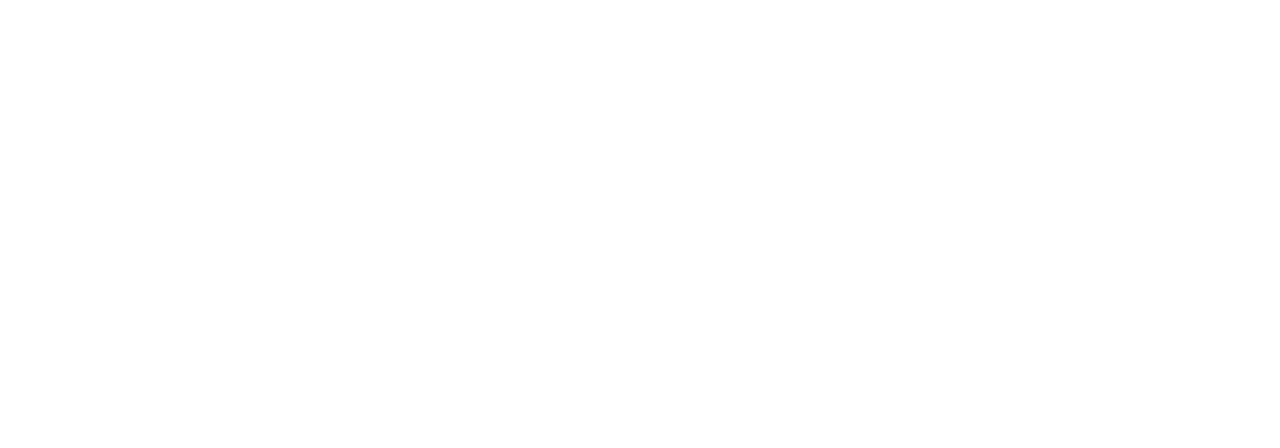
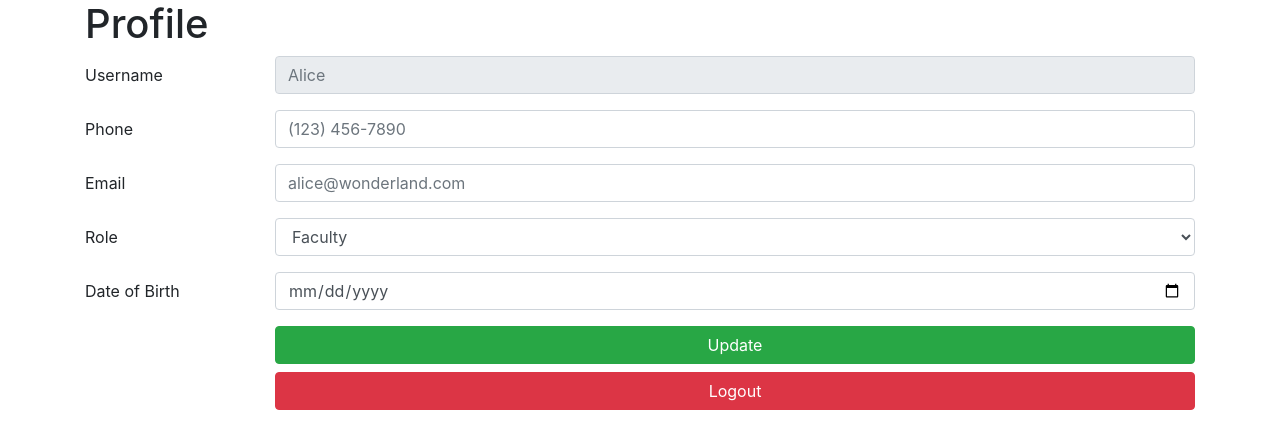
Before and after one commit to Nineluj/SocialCocktail, a React (Create React App) app: page /profile in a window 1280 px wide. Shown: the top 448 px of the page. Built offline with nearby package versions, Linux system fonts and the light colour scheme.

Commit message:
Refactored and added temporary profile page

```diff
--- a/src/App.js
+++ b/src/App.js
@@ -1,12 +1,10 @@
 import React from 'react';
 import './App.scss';
-import {Container, Row, Col, Form} from 'react-bootstrap';
-import CocktailItem from './CocktailItem';
-import CocktailInfoModal from "./CocktailInfoModal";
-import Image from "react-bootstrap/Image";
 import Login from './login/Login';
 import {BrowserRouter as Router, Route, Link} from 'react-router-dom'
 import Register from './register/Register';
+import Profile from './profile/Profile';
+import Search from './search/Search';
 
 class App extends React.Component {
     constructor(props) {
@@ -58,48 +56,12 @@ class App extends React.Component {
 
 
     render() {
-        let { cocktailSearchText, shownCocktails, modalShown } = this.state;
-
         return (
             <Router>
                 <Route exact path="/login" component={Login}/>
                 <Route exact path="/register" component={Register}/>
-                <Route exact path="/" render={() =>
-                    <div className="demo">
-                        { modalShown && <CocktailInfoModal hideModal={this.hideModal} id={this.state.modalCocktailId}/> }
-                        <Container className="demo-main-div">
-                            <Row>
-                                <Col xs={12}>
-
-                                    <Image className="demo-main-image" src={require("./SocialCocktail.svg")}/>
-                                    <h2 className="demo-main-title">SocialCocktail DEMO</h2>
-                                </Col>
-                            </Row>
-                            <Row>
-                                <Col xs={12}>
-                                    <Link to="/login">Login</Link>
-                                    <Link to="/register">Register</Link>
-                                    <Form>
-                                        <Form.Group controlId="exampleForm.ControlInput1">
-                                            <Form.Label>Lookup your favorite cocktail</Form.Label>
-                                            <Form.Control type="text"
-                                                        placeholder="Margarita"
-                                                        value={cocktailSearchText}
-                                                        onChange={this.updateSearch}
-                                            />
-                                        </Form.Group>
-                                    </Form>
-                                </Col>
-                            </Row>
-                            <Row>
-                                <Col xs={12} className="demo-results">
-                                    {shownCocktails !== null && shownCocktails.map(cocktail =>
-                                        <CocktailItem onSelect={this.showInformation} key={cocktail.idDrink} data={cocktail}/>)}
-                                    {shownCocktails === null && <h5>Womp Womp. No matches found.</h5>}
-                                </Col>
-                            </Row>
-                        </Container>
-                    </div>}/>
+                <Route exact path="/profile" component={Profile}/>
+                <Route exact path="/search" component={Search}/>
             </Router>
         );
     }
--- /dev/null
+++ b/src/profile/Profile.js
@@ -0,0 +1,83 @@
+import React from 'react'
+
+class Profile extends React.Component {
+    constructor(props) {
+        super(props)
+    }
+
+    render() {
+        return (
+            <div class="container">
+                <h1>Profile</h1>
+                <form>
+                    <div class="form-group row">
+                        <label for="username"
+                            class="col-sm-2 col-form-label">
+                            Username </label>
+                        <div class="col-sm-10">
+                            <input class="form-control"
+                                id="username"
+                                placeholder="Alice"
+                                readonly="true"/>
+                        </div>
+                    </div>
+                    <div class="form-group row">
+                        <label for="phone"
+                            class="col-sm-2 col-form-label">
+                            Phone </label>
+                        <div class="col-sm-10">
+                            <input class="form-control"
+                                id="phone"
+                                placeholder="(123) 456-7890"
+                                type="tel"/>
+                        </div>
+                    </div>
+                    <div class="form-group row">
+                        <label for="email"
+                            class="col-sm-2 col-form-label">
+                            Email </label>
+                        <div class="col-sm-10">
+                            <input class="form-control"
+                                id="email"
+                                placeholder="alice@wonderland.com"
+                                type="email"/>
+                        </div>
+                    </div>
+                    <div class="form-group row">
+                        <label for="role"
+                            class="col-sm-2 col-form-label">
+                            Role </label>
+                        <div class="col-sm-10">
+                            <select class="form-control"
+                                    id="role">
+                                <option>Faculty</option>
+                                <option>Student</option>
+                                <option>Admin</option>
+                            </select>
+                        </div>
+                    </div>
+                    <div class="form-group row">
+                        <label for="dob"
+                            class="col-sm-2 col-form-label">
+                            Date of Birth </label>
+                        <div class="col-sm-10">
+                            <input class="form-control"
+                                id="dob"
+                                placeholder="mm/dd/yy"
+                                type="date"/>
+                        </div>
+                    </div>
+                    <div class="form-group row">
+                        <label class="col-sm-2 col-form-label"></label>
+                        <div class="col-sm-10">
+                            <button class="btn btn-success btn-block">Update</button>
+                            <button class="btn btn-danger btn-block">Logout</button>
+                        </div>
+                    </div>
+                </form>
+            </div>
+        )
+    }
+}
+
+export default Profile
--- /dev/null
+++ b/src/search/Search.js
@@ -0,0 +1,99 @@
+import React from 'react'
+import {Container, Row, Col, Form} from 'react-bootstrap';
+import CocktailItem from './CocktailItem';
+import CocktailInfoModal from "./CocktailInfoModal";
+import Image from "react-bootstrap/Image";
+import {BrowserRouter as Router, Route, Link} from 'react-router-dom'
+
+class Search extends React.Component {
+    constructor(props) {
+        super(props);
+
+        this.state = {
+            cocktailSearchText: "",
+            shownCocktails: [],
+            modalShown: false,
+            modalCocktailId: -1
+        }
+    }
+
+    updateResults = (results) => {
+        results.then(
+            objs => this.setState({
+                shownCocktails: objs.drinks
+            })
+
+        );
+
+        console.log(this.state)
+    };
+
+    updateSearch = (event) => {
+        let search = event.target.value;
+
+        fetch(`https://www.thecocktaildb.com/api/json/v1/1/search.php?s=${search}`)
+            .then(response => this.updateResults(response.json()));
+
+        this.setState({
+            cocktailSearchText: event.target.value
+        })
+    };
+
+    showInformation = (id) => {
+        this.setState({
+            modalShown: true,
+            modalCocktailId: id
+        });
+    };
+
+    hideModal = () => {
+        this.setState({
+            modalShown: false,
+            modalCocktailId: -1
+        });
+    };
+
+    render() {
+        let { cocktailSearchText, shownCocktails, modalShown } = this.state;
+
+        return (
+            <div className="demo">
+                        { modalShown && <CocktailInfoModal hideModal={this.hideModal} id={this.state.modalCocktailId}/> }
+                        <Container className="demo-main-div">
+                            <Row>
+                                <Col xs={12}>
+
+                                    <Image className="demo-main-image" src={require("./SocialCocktail.svg")}/>
+                                    <h2 className="demo-main-title">SocialCocktail DEMO</h2>
+                                </Col>
+                            </Row>
+                            <Row>
+                                <Col xs={12}>
+                                    <Link to="/login">Login</Link>
+                                    <Link to="/register">Register</Link>
+                                    <Form>
+                                        <Form.Group controlId="exampleForm.ControlInput1">
+                                            <Form.Label>Lookup your favorite cocktail</Form.Label>
+                                            <Form.Control type="text"
+                                                        placeholder="Margarita"
+                                                        value={cocktailSearchText}
+                                                        onChange={this.updateSearch}
+                                            />
+                                        </Form.Group>
+                                    </Form>
+                                </Col>
+                            </Row>
+                            <Row>
+                                <Col xs={12} className="demo-results">
+                                    {shownCocktails !== null && shownCocktails.map(cocktail =>
+                                        <CocktailItem onSelect={this.showInformation} key={cocktail.idDrink} data={cocktail}/>)}
+                                    {shownCocktails === null && <h5>Womp Womp. No matches found.</h5>}
+                                </Col>
+                            </Row>
+                        </Container>
+                    </div>
+        )
+    }
+}
+
+export default Search
--- a/src/services/UserService.js
+++ b/src/services/UserService.js
@@ -6,6 +6,7 @@ export default class UserService {
 
         this.authenticateUserUrl = '//' + this.pathHost + '/api/users/login'
         this.registerUserUrl = '//' + this.pathHost + '/api/users/register'
+        this.getUserByIdUrl = '//' + this.pathHost + 'api/users/{uid}'
     }
 
     static myInstance = null;
```
Also changed, not shown: src/search/CocktailInfoModal.js (renamed from src/CocktailInfoModal.js), src/search/CocktailInfoModal.scss (renamed from src/CocktailInfoModal.scss), src/search/CocktailItem.js (renamed from src/CocktailItem.js), src/search/CocktailItem.scss (renamed from src/CocktailItem.scss), src/search/SocialCocktail.svg (renamed from src/SocialCocktail.svg).
